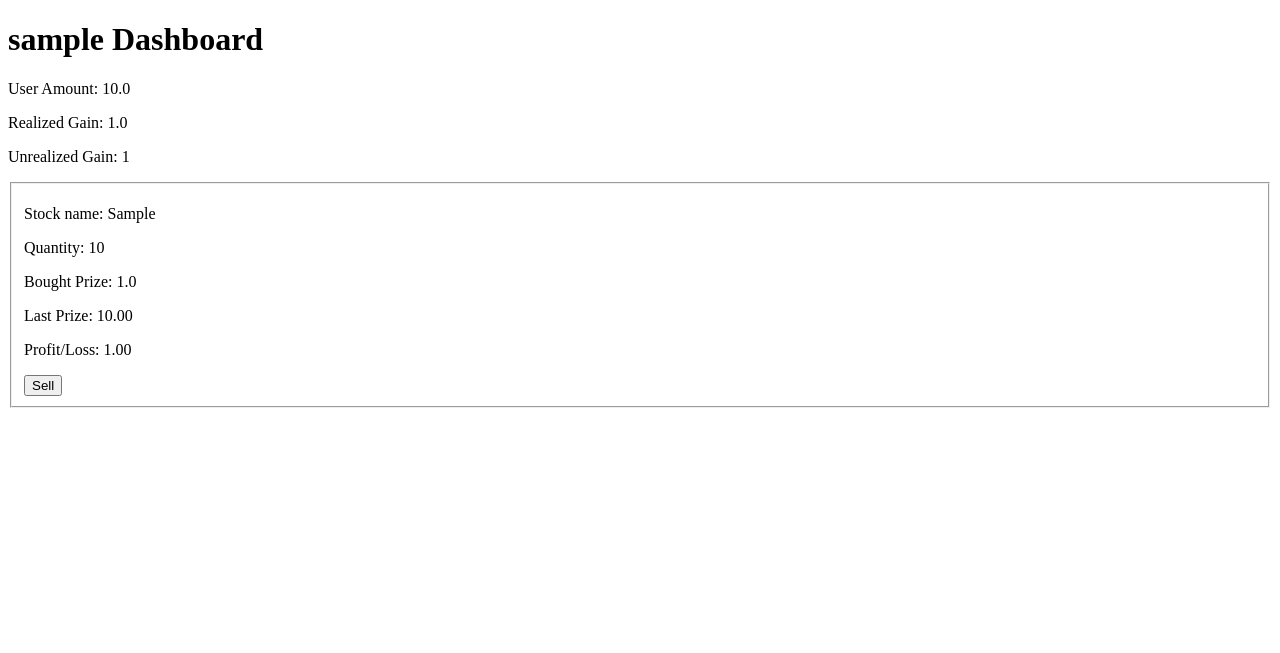
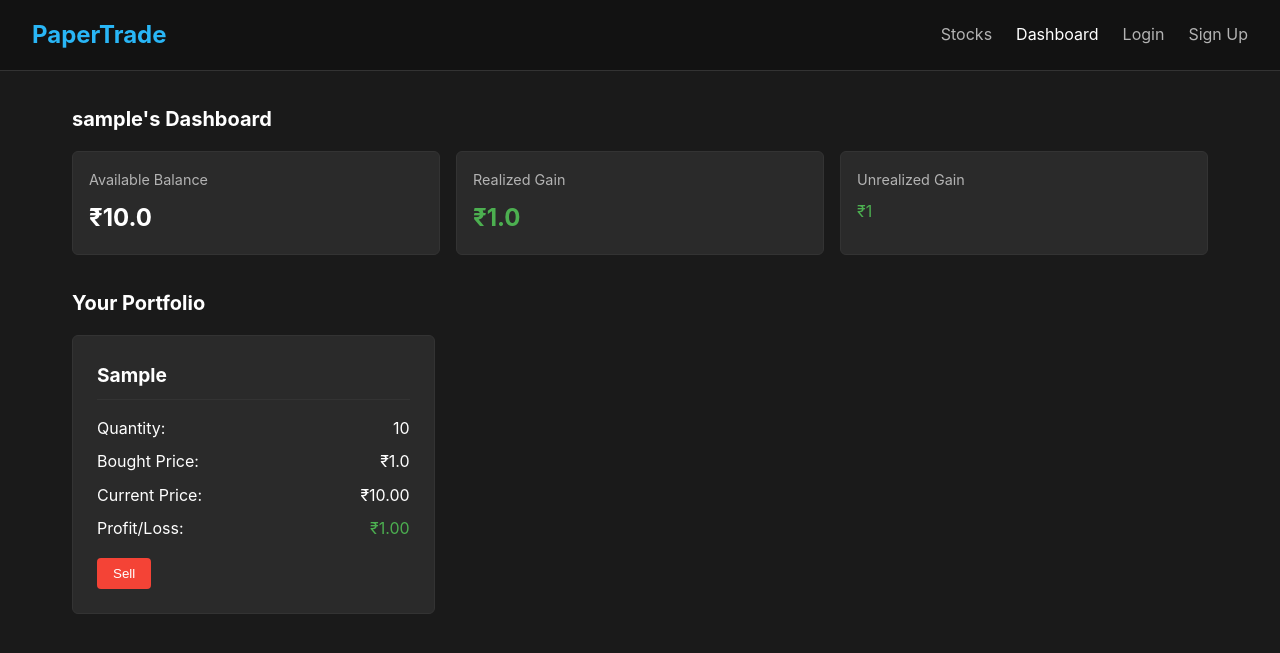
Before and after one commit to zendrix396/frontpage, a Django app: page /stock/dashboard/ in a window 1280 px wide. Shown: the top 653 px of the page. Run offline with Django 5.2, Linux system fonts and the light colour scheme; a user stored in the database is signed in; tables that the repository leaves empty hold one stand-in row (values such as "Sample post"); parts of the project's set-up code (start-up, migrations or seed data) failed here and were passed over.

Commit message:
add Styling

```diff
--- /dev/null
+++ b/static/styles/styles.css
@@ -0,0 +1,267 @@
+:root {
+    --bg-dark: #1a1a1a;
+    --bg-darker: #121212;
+    --bg-light: #2a2a2a;
+    --text-light: #ffffff;
+    --text-dim: #b3b3b3;
+    --accent-color: #8a2be2;
+    --accent-secondary: #29b6f6;
+    --border-color: #333333;
+    --success-color: #4caf50;
+    --error-color: #f44336;
+    --warning-color: #ff9800;
+}
+
+* {
+    margin: 0;
+    padding: 0;
+    box-sizing: border-box;
+}
+
+body {
+    font-family: 'Inter', -apple-system, BlinkMacSystemFont, 'Segoe UI', Roboto, Oxygen, Ubuntu, Cantarell, 'Open Sans', 'Helvetica Neue', sans-serif;
+    background-color: var(--bg-dark);
+    color: var(--text-light);
+    line-height: 1.6;
+}
+
+a {
+    color: var(--accent-secondary);
+    text-decoration: none;
+}
+
+a:hover {
+    text-decoration: underline;
+}
+
+/* Navbar Styles */
+.navbar {
+    display: flex;
+    justify-content: space-between;
+    align-items: center;
+    background-color: var(--bg-darker);
+    padding: 1rem 2rem;
+    border-bottom: 1px solid var(--border-color);
+}
+
+.navbar-brand {
+    font-size: 1.5rem;
+    font-weight: bold;
+    color: var(--text-light);
+}
+
+.navbar-links {
+    display: flex;
+    gap: 1.5rem;
+}
+
+.navbar-links a {
+    color: var(--text-dim);
+    transition: color 0.2s;
+}
+
+.navbar-links a:hover,
+.navbar-links a.active {
+    color: var(--text-light);
+}
+
+.user-info {
+    padding: 0.5rem 1rem;
+    background-color: var(--bg-light);
+    border-radius: 4px;
+    margin-bottom: 1.5rem;
+}
+
+/* Container */
+.container {
+    max-width: 1200px;
+    margin: 0 auto;
+    padding: 2rem;
+}
+
+/* Card Styles */
+.card {
+    background-color: var(--bg-light);
+    border-radius: 6px;
+    padding: 1.5rem;
+    margin-bottom: 1.5rem;
+    border: 1px solid var(--border-color);
+}
+
+.card-title {
+    font-size: 1.25rem;
+    margin-bottom: 1rem;
+    display: flex;
+    justify-content: space-between;
+    align-items: center;
+}
+
+/* Stock List Styles */
+.stocks-grid {
+    display: grid;
+    grid-template-columns: repeat(auto-fill, minmax(300px, 1fr));
+    gap: 1.5rem;
+}
+
+.stock-card {
+    background-color: var(--bg-light);
+    border-radius: 6px;
+    padding: 1.5rem;
+    border: 1px solid var(--border-color);
+    transition: transform 0.2s, box-shadow 0.2s;
+}
+
+.stock-card:hover {
+    transform: translateY(-4px);
+    box-shadow: 0 10px 20px rgba(0, 0, 0, 0.2);
+}
+
+.stock-header {
+    display: flex;
+    justify-content: space-between;
+    align-items: center;
+    margin-bottom: 1rem;
+    padding-bottom: 0.5rem;
+    border-bottom: 1px solid var(--border-color);
+}
+
+.stock-name {
+    font-size: 1.2rem;
+    font-weight: bold;
+}
+
+.stock-details {
+    margin-bottom: 1rem;
+}
+
+.stock-detail {
+    display: flex;
+    justify-content: space-between;
+    margin-bottom: 0.5rem;
+}
+
+/* Button Styles */
+.btn {
+    padding: 0.5rem 1rem;
+    border-radius: 4px;
+    font-weight: 500;
+    cursor: pointer;
+    border: none;
+    transition: background-color 0.2s;
+}
+
+.btn-primary {
+    background-color: var(--accent-color);
+    color: white;
+}
+
+.btn-primary:hover {
+    background-color: #7b27c7;
+}
+
+.btn-secondary {
+    background-color: var(--bg-light);
+    color: var(--text-light);
+    border: 1px solid var(--border-color);
+}
+
+.btn-secondary:hover {
+    background-color: #3a3a3a;
+}
+
+.btn-success {
+    background-color: var(--success-color);
+    color: white;
+}
+
+.btn-danger {
+    background-color: var(--error-color);
+    color: white;
+}
+
+/* Form Styles */
+.form-group {
+    margin-bottom: 1rem;
+}
+
+.form-control {
+    width: 100%;
+    padding: 0.5rem;
+    background-color: var(--bg-darker);
+    border: 1px solid var(--border-color);
+    border-radius: 4px;
+    color: var(--text-light);
+}
+
+.form-control:focus {
+    outline: none;
+    border-color: var(--accent-color);
+}
+
+/* Dashboard specific styles */
+.dashboard-stats {
+    display: grid;
+    grid-template-columns: repeat(auto-fit, minmax(200px, 1fr));
+    gap: 1rem;
+    margin-bottom: 2rem;
+}
+
+.stat-card {
+    background-color: var(--bg-light);
+    border-radius: 6px;
+    padding: 1rem;
+    border: 1px solid var(--border-color);
+}
+
+.stat-title {
+    color: var(--text-dim);
+    font-size: 0.9rem;
+    margin-bottom: 0.5rem;
+}
+
+.stat-value {
+    font-size: 1.5rem;
+    font-weight: bold;
+}
+
+.positive {
+    color: var(--success-color);
+}
+
+.negative {
+    color: var(--error-color);
+}
+
+/* Success page styles */
+.success-container {
+    max-width: 600px;
+    margin: 2rem auto;
+    text-align: center;
+}
+
+.success-icon {
+    font-size: 4rem;
+    color: var(--success-color);
+    margin-bottom: 1rem;
+}
+
+.success-details {
+    text-align: left;
+    margin: 1.5rem 0;
+}
+
+/* Responsive adjustments */
+@media (max-width: 768px) {
+    .stocks-grid {
+        grid-template-columns: 1fr;
+    }
+
+    .dashboard-stats {
+        grid-template-columns: 1fr 1fr;
+    }
+
+    .navbar {
+        flex-direction: column;
+        gap: 1rem;
+    }
+}
--- /dev/null
+++ b/stockslist/templates/stockslist/base.html
@@ -0,0 +1,20 @@
+{% load static %}
+<!DOCTYPE html>
+<html lang="en">
+<head>
+    <meta charset="UTF-8">
+    <meta name="viewport" content="width=device-width, initial-scale=1.0">
+    <title>{% block title %}PaperTrade{% endblock %}</title>
+    <link rel="stylesheet" href="{% static 'styles/styles.css' %}">
+    {% block extra_css %}{% endblock %}
+</head>
+<body>
+    {% include 'stockslist/navbar.html' %}
+
+    <div class="container">
+        {% block content %}{% endblock %}
+    </div>
+
+    {% block scripts %}{% endblock %}
+</body>
+</html>
--- a/stockslist/templates/stockslist/dashboard.html
+++ b/stockslist/templates/stockslist/dashboard.html
@@ -1,48 +1,94 @@
+{% extends 'stockslist/base.html' %}
+{% load static %}
 {% load custom_filters %}
 
-<!DOCTYPE html>
-<html lang="en">
-<head>
-    <meta charset="UTF-8">
-    <meta name="viewport" content="width=device-width, initial-scale=1.0">
-    <title>{{user.username}}'s Dashboard</title>
-</head>
-<body>
-    <h1>{{user.username}} Dashboard</h1>
-    <p>User Amount: {{user.amount}}</p>
-    <p>Realized Gain: {{user.realized_gain}} </p>
-    <p class="unrealized_gain">Unrealized Gain: {{user.unrealized_gain}}</p>
-    {% if error_message %}
-    <p>{{error_message}}</p>
-    {% endif %}
+{% block title %}{{ user.username }}'s Dashboard | PaperTrade{% endblock %}
+
+{% block content %}
+<h1 class="card-title">{{ user.username }}'s Dashboard</h1>
+
+<div class="dashboard-stats">
+    <div class="stat-card">
+        <div class="stat-title">Available Balance</div>
+        <div class="stat-value">₹{{ user.amount }}</div>
+    </div>
+    <div class="stat-card">
+        <div class="stat-title">Realized Gain</div>
+        <div class="stat-value {% if user.realized_gain >= 0 %}positive{% else %}negative{% endif %}">
+            ₹{{ user.realized_gain }}
+        </div>
+    </div>
+    <div class="stat-card">
+        <div class="stat-title">Unrealized Gain</div>
+        <div class="stat-value unrealized_gain {% if user.unrealized_gain >= 0 %}positive{% else %}negative{% endif %}">
+            ₹{{ user.unrealized_gain }}
+        </div>
+    </div>
+</div>
+
+{% if error_message %}
+<div class="card" style="background-color: var(--error-color); color: white;">
+    <p>{{ error_message }}</p>
+</div>
+{% endif %}
+
+<h2 class="card-title">Your Portfolio</h2>
+
+<div class="stocks-grid">
     {% for purchase in data %}
-    <form action="{% url 'stockslist:sell' %}" method="POST">
-        {% csrf_token %}
-        <fieldset data-symbol="{{purchase.id}}">
-            <p>Stock name: {{purchase.symbol}}</p>
-            <p>Quantity: {{purchase.quantity}}</p>
-            <p>Bought Prize: {{purchase.brought_prize}}</p>
-            <p class="lastPrice">Last Prize: {{purchase.last_price}}</p>
-            <p class="profit">Profit/Loss: {{purchase.quantity|multiply:purchase.profit}}</p>
-            <input type="hidden" name="id" value="{{purchase.id}}">
-            <input type="submit" value="Sell">
-        </fieldset>
-    </form>
+    <div class="stock-card" data-symbol="{{ purchase.id }}">
+        <form action="{% url 'stockslist:sell' %}" method="POST">
+            {% csrf_token %}
+            <div class="stock-header">
+                <span class="stock-name">{{ purchase.symbol }}</span>
+            </div>
+            <div class="stock-details">
+                <div class="stock-detail">
+                    <span>Quantity:</span>
+                    <span>{{ purchase.quantity }}</span>
+                </div>
+                <div class="stock-detail">
+                    <span>Bought Price:</span>
+                    <span>₹{{ purchase.brought_prize }}</span>
+                </div>
+                <div class="stock-detail">
+                    <span>Current Price:</span>
+                    <span class="lastPrice">₹{{ purchase.last_price }}</span>
+                </div>
+                <div class="stock-detail">
+                    <span>Profit/Loss:</span>
+                    <span class="profit {% if purchase.profit >= 0 %}positive{% else %}negative{% endif %}">
+                        ₹{{ purchase.quantity|multiply:purchase.profit }}
+                    </span>
+                </div>
+            </div>
+            <input type="hidden" name="id" value="{{ purchase.id }}">
+            <button type="submit" class="btn btn-danger">Sell</button>
+        </form>
+    </div>
+    {% endfor %}
+</div>
+{% endblock %}
 
-    {% endfor %}
-</body>
+{% block scripts %}
 <script>
     async function fetchLiveData(){
         try{
             const response = await fetch("{% url 'stockslist:live_profit' %}")
             const data = await response.json()
             data.forEach(stock=>{
-                const fieldset = document.querySelector(`fieldset[data-symbol="${stock.id}"]`)
-                if (fieldset){
-                    fieldset.querySelector('.profit').textContent = `Profit/Loss: ${(stock.profit).toFixed(2)}`;
-                    fieldset.querySelector('.lastPrice').textContent = `Last Prize: ${(stock.lastPrice).toFixed(2)}`;
+                const stockCard = document.querySelector(`.stock-card[data-symbol="${stock.id}"]`)
+                if (stockCard){
+                    const profitElement = stockCard.querySelector('.profit');
+                    profitElement.textContent = `₹${(stock.profit).toFixed(2)}`;
+                    profitElement.className = `profit ${stock.profit >= 0 ? 'positive' : 'negative'}`;
+
+                    stockCard.querySelector('.lastPrice').textContent = `₹${(stock.lastPrice).toFixed(2)}`;
                 }
-                document.querySelector('.unrealized_gain').textContent = `Unrealized Gain: ${stock.unrealized_gain}`
+
+                const unrealizedElement = document.querySelector('.unrealized_gain');
+                unrealizedElement.textContent = `₹${stock.unrealized_gain}`;
+                unrealizedElement.className = `unrealized_gain ${stock.unrealized_gain >= 0 ? 'positive' : 'negative'}`;
             });
         } catch (error){
             console.error("Live update error: ", error)
@@ -53,4 +99,4 @@
         setInterval(fetchLiveData, 2200);
     })
 </script>
-</html>
+{% endblock %}
--- /dev/null
+++ b/stockslist/templates/stockslist/navbar.html
@@ -0,0 +1,17 @@
+{% load static %}
+
+<nav class="navbar">
+    <div class="navbar-brand">
+        <a href="{% url 'stockslist:index' %}">PaperTrade</a>
+    </div>
+    <div class="navbar-links">
+        <a href="{% url 'stockslist:index' %}" {% if request.path == '/stockslist/' %}class="active"{% endif %}>Stocks</a>
+        <a href="{% url 'stockslist:dashboard' %}" {% if 'dashboard' in request.path %}class="active"{% endif %}>Dashboard</a>
+        {% if user.is_authenticated %}
+            <a href="">Logout</a>
+        {% else %}
+            <a href="{% url 'authorization:login' %}">Login</a>
+            <a href="{% url 'authorization:signup' %}">Sign Up</a>
+        {% endif %}
+    </div>
+</nav>
```
Also changed, not shown: frontpage/settings.py (+6 -1 lines), stockslist/templates/stockslist/buyStock.html (+49 -25 lines), stockslist/templates/stockslist/index.html (+46 -32 lines), stockslist/templates/stockslist/successBuy.html (+47 -21 lines), 1 other file.
